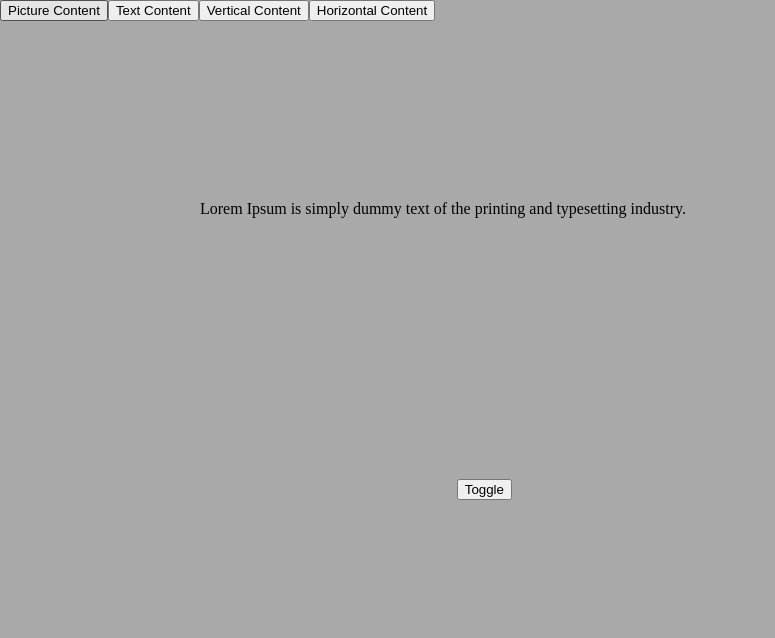
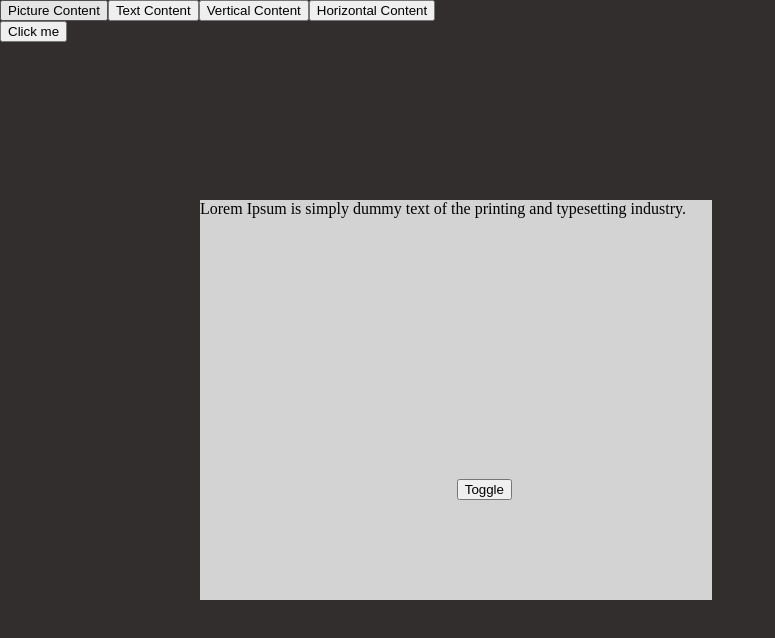
Before and after one commit to ceirbus/test-project, an Angular app: page /text-content in a window 1280 px wide. Shown: the top 638 px of the page, without its empty margins (0-775 px from the left). Built offline with nearby package versions, Linux system fonts and the light colour scheme.

Commit message:
add test button, extend content when collapsed

```diff
--- a/src/app/content-scroll/content-scroll.component.css
+++ b/src/app/content-scroll/content-scroll.component.css
@@ -13,6 +13,7 @@
     margin: 0;
     padding: 0;
     box-sizing: border-box;
+    background-color: lightgray;
 }
 
 .wrapper::-webkit-scrollbar {
@@ -56,15 +57,11 @@
 .verticalScrollArea {
     width: calc(100% - 60px);
     margin-right: 58px;
-    border-left: 1px solid black;
-    border-right: 1px solid black;
 }
 
 .horizontalScrollArea {
     height: calc(100% - 60px);
     margin-bottom: 58px;
-    border-top: 1px solid black;
-    border-bottom: 1px solid black;
 }
 
 .extendVerticalControls {
--- a/src/app/content-scroll/content-scroll.component.html
+++ b/src/app/content-scroll/content-scroll.component.html
@@ -2,8 +2,8 @@
   (scroll)="saveScroll()"
   #wrapper
   [ngClass]="{
-    'verticalScrollArea': hasVerticalScroll,
-    'horizontalScrollArea': hasHorizontalScroll,
+    'verticalScrollArea': hasVerticalScroll && isTouchDevice,
+    'horizontalScrollArea': hasHorizontalScroll && isTouchDevice,
     'hideScrollBars': isTouchDevice,
     'noVerticalScroll': !hasVerticalScroll,
     'noHorizontalScroll': !hasHorizontalScroll
--- a/src/app/content-scroll/content-scroll.component.ts
+++ b/src/app/content-scroll/content-scroll.component.ts
@@ -1,4 +1,4 @@
-import { AfterContentInit, Component, ElementRef, ViewChild, OnDestroy, OnInit, HostListener } from '@angular/core';
+import { AfterContentInit, Component, ElementRef, ViewChild, OnDestroy, OnInit } from '@angular/core';
 import { ContentScrollService } from '../content-scroll.service';
 import { ContentScrollInstance } from '../content-scroll-instance';
 
@@ -81,7 +81,8 @@ export class ContentScrollComponent implements AfterContentInit, OnDestroy, OnIn
     const config: MutationObserverInit = {
       attributes: true,
       childList: true,
-      characterData: true
+      characterData: true,
+      subtree: true
     }
 
     try {
--- a/src/app/text-content/text-content.component.html
+++ b/src/app/text-content/text-content.component.html
@@ -1,7 +1,10 @@
 <div class="view-port">
   <content-scroll>
-    <div>
-        Lorem Ipsum is simply dummy text of the printing and typesetting industry.
+    <div #dummyContent>
+      <div>
+          Lorem Ipsum is simply dummy text of the printing and typesetting industry.
+      </div>
     </div>
   </content-scroll>
 </div>
+<button (click)="click()">Click me</button>
--- a/src/app/text-content/text-content.component.ts
+++ b/src/app/text-content/text-content.component.ts
@@ -1,4 +1,4 @@
-import { Component, OnInit } from '@angular/core';
+import { Component, OnInit, ViewChild, ElementRef } from '@angular/core';
 
 @Component({
   selector: 'app-text-content',
@@ -7,9 +7,17 @@ import { Component, OnInit } from '@angular/core';
 })
 export class TextContentComponent implements OnInit {
 
+  @ViewChild('dummyContent') dummyContent: ElementRef
+
   constructor() { }
 
   ngOnInit() {
   }
 
+  public click(): void {
+    const node = '<div>Lorem Ipsum is simply dummy text of the printing and typesetting industry.</div>';
+    this.dummyContent.nativeElement.insertAdjacentHTML('beforeend', node);
+    console.log(this.dummyContent);
+  }
+
 }
--- a/src/styles.css
+++ b/src/styles.css
@@ -3,7 +3,7 @@ body {
     height: 100vh;
     width: 100vh;
     margin: 0;
-    background-color: darkgray;
+    background-color: rgb(51, 46, 46);
 }
 
 .view-port {
```
